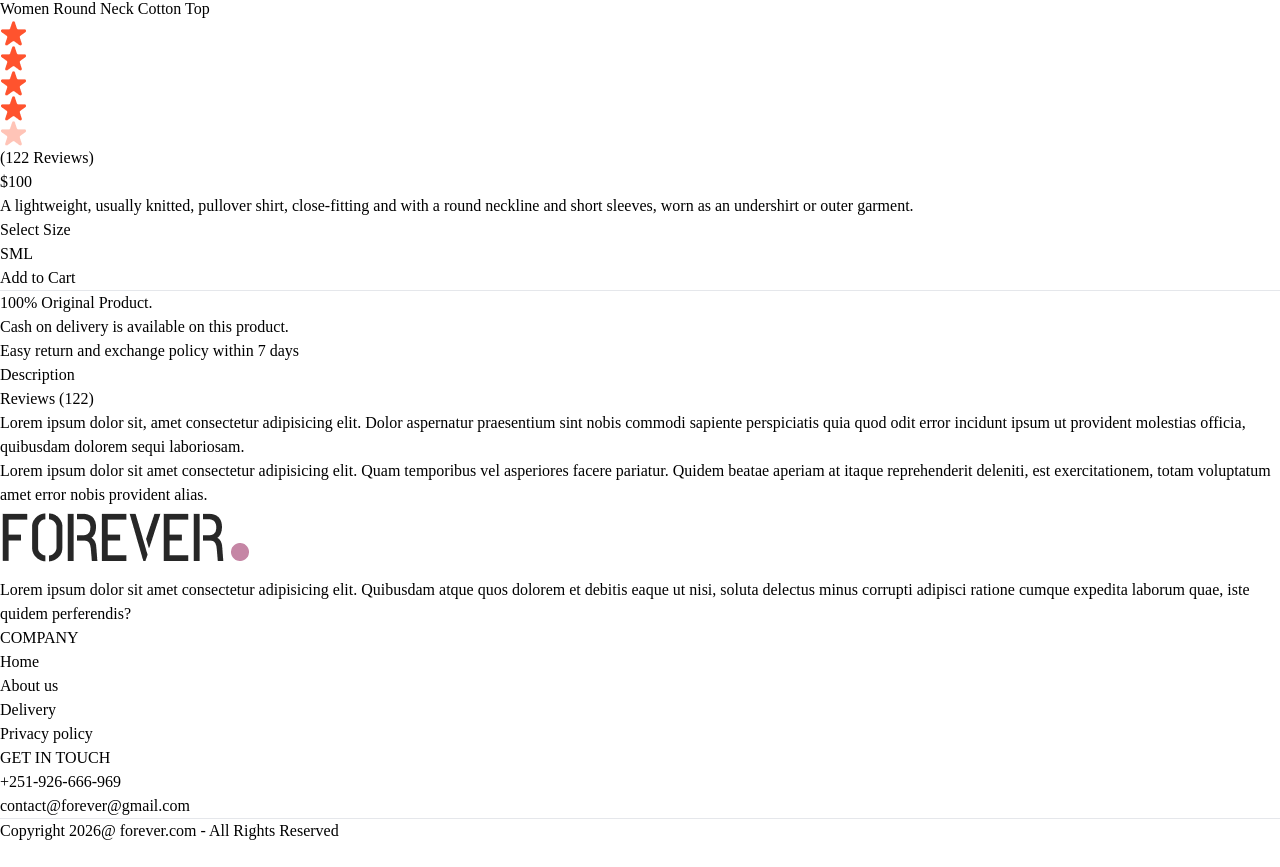
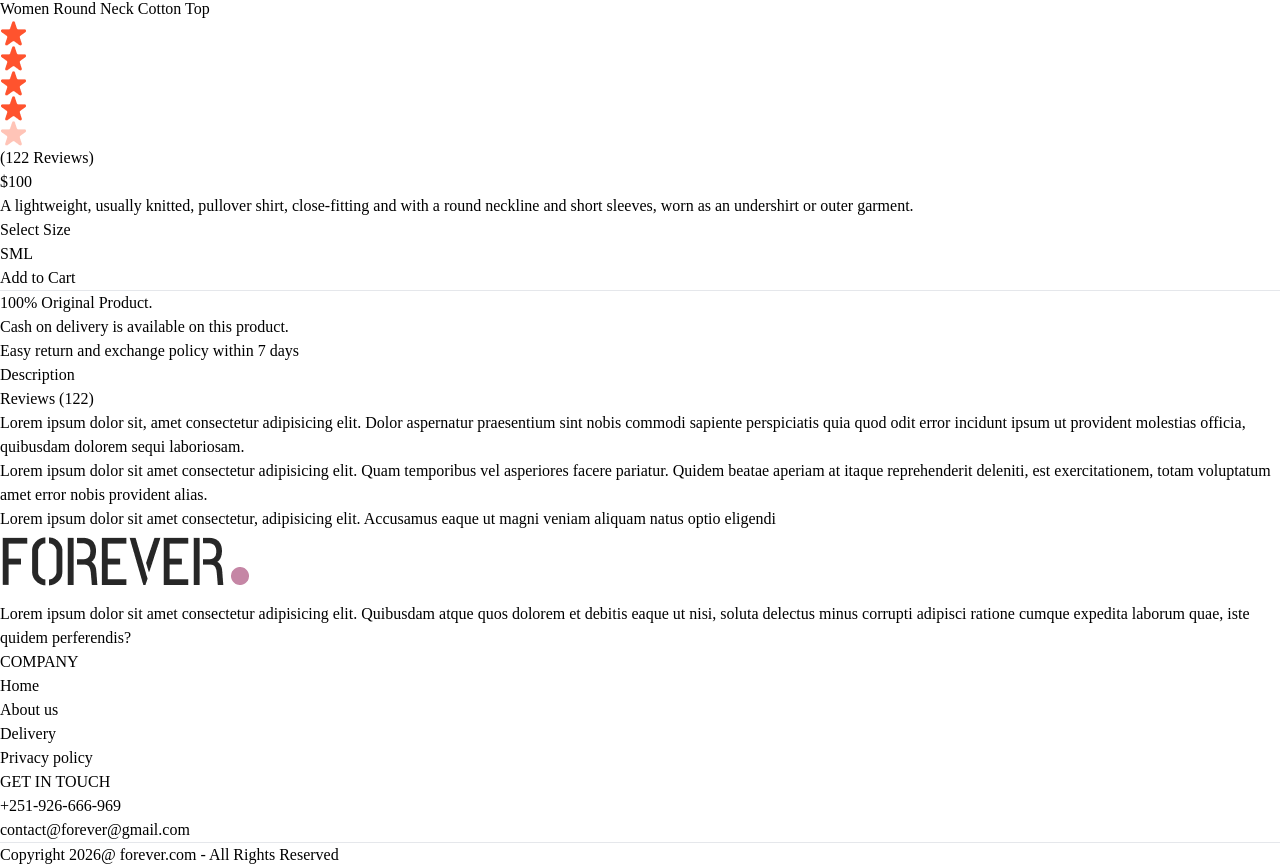
Before and after one commit to fuadmahmudeshetu/ecommerce-app, a React (Vite) app in the folder frontend/: page /product/aaaaa in a window 1280 px wide. Shown: the part 1425-2292 px from the top of the page. Before the commit the page ends 2268 px from the top, so only its background shows below. Built offline with nearby package versions, Linux system fonts and the light colour scheme.

Commit message:
Add extra product description paragraph
Insert an additional placeholder paragraph in the product details section of frontend/src/pages/Product.jsx to expand the descriptive content. No functional behavior changed.

```diff
--- a/frontend/src/pages/Product.jsx
+++ b/frontend/src/pages/Product.jsx
@@ -116,6 +116,8 @@ const Product = () => {
         <div className="flex flex-col gap-4 border px-6 py-6 text-sm text-gray-600">
           <p>Lorem ipsum dolor sit, amet consectetur adipisicing elit. Dolor aspernatur praesentium sint nobis commodi sapiente perspiciatis quia quod odit error incidunt ipsum ut provident molestias officia, quibusdam dolorem sequi laboriosam.</p>
           <p>Lorem ipsum dolor sit amet consectetur adipisicing elit. Quam temporibus vel asperiores facere pariatur. Quidem beatae aperiam at itaque reprehenderit deleniti, est exercitationem, totam voluptatum amet error nobis provident alias.</p>
+
+          <p>Lorem ipsum dolor sit amet consectetur, adipisicing elit. Accusamus eaque ut magni veniam aliquam natus optio eligendi</p>
         </div>
       </div>
 
```
